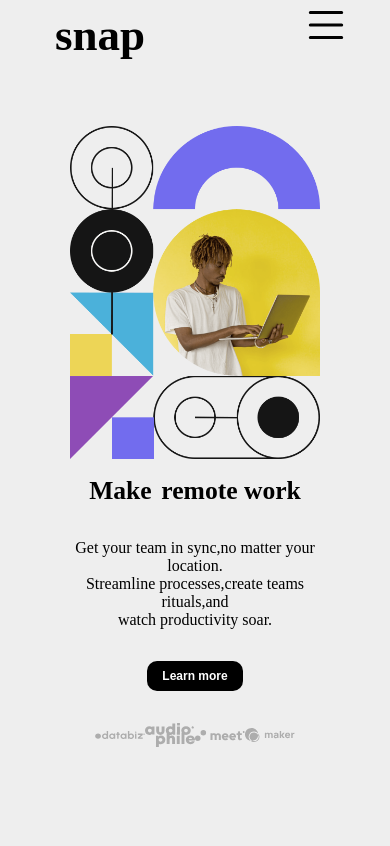
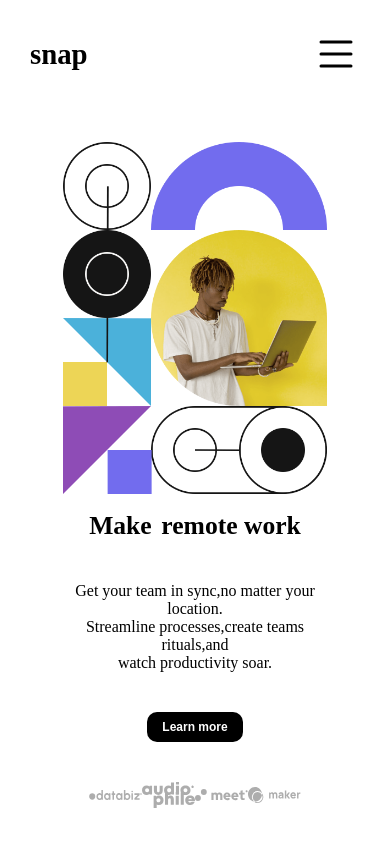
Before and after one commit to pichar376/remote-work, a React (Create React App) app: page / in a window 390 px wide. Shown: the top 846 px of the page. Built offline with nearby package versions, Linux system fonts and the light colour scheme.

Commit message:
adjusted some details in media querys

```diff
--- a/src/App.js
+++ b/src/App.js
@@ -1,3 +1,4 @@
+import { useState } from "react";
 import Layout from "./components/Layout/Layout";
 import MainContainer from "./components/MainContainer/MainContainer";
 import NavBar from "./components/NavBar/NavBar";
@@ -5,11 +6,16 @@ import "./globalStyles.css"
 
 
 function App() {
+
+  const [active, setActive] = useState(false);
   return (
-    <Layout>
-      <NavBar />
-      <MainContainer />
-    </Layout>
+    <div className={`App ${active ? "active" : ""}`}>
+
+      <NavBar active={active} setActive={setActive} />
+      <MainContainer active={active} />
+
+
+    </div>
   )
 
 }
--- a/src/components/DropDownCompany/DropDownCompany.jsx
+++ b/src/components/DropDownCompany/DropDownCompany.jsx
@@ -6,9 +6,9 @@ import {
   MenuList,
   MydropDownButtonContainer,
   StyledButtonCompany,
-} from "./stylesDropDowncompany";
+} from "./stylesDropDownCompany.js";
 
-const DropDownCompany = ({ name, item1, item2, item3 }) => {
+const DropDownCompany = ({ name, items }) => {
   const [click, setClick] = useState(false);
 
   // arrows that will be after the button
@@ -28,7 +28,7 @@ const DropDownCompany = ({ name, item1, item2, item3 }) => {
   const handleClick = () => {
     setClick(!click);
   };
-  console.log(downArrow);
+
   return (
     <MydropDownButtonContainer onClick={handleClick}>
       <StyledButtonCompany click={click}>
@@ -37,9 +37,11 @@ const DropDownCompany = ({ name, item1, item2, item3 }) => {
       </StyledButtonCompany>
 
       <MenuList click={click}>
-        <ItemList>{item1}</ItemList>
-        <ItemList>{item2}</ItemList>
-        <ItemList>{item3}</ItemList>
+        <div className="container-items">
+          {items.map((el, index) => (
+            <ItemList key={index}>{el}</ItemList>
+          ))}
+        </div>
       </MenuList>
     </MydropDownButtonContainer>
   );
--- a/src/components/DropDownCompany/stylesDropDowncompany.js
+++ b/src/components/DropDownCompany/stylesDropDowncompany.js
@@ -17,7 +17,7 @@ margin:0;
 
 
 
-export const MenuList = styled.ul`
+export const MenuList = styled.div`
 display:flex;
  visibility:${({ click }) => (click ? "visible" : "hidden")};
   opacity:${({ click }) => (click ? "1" : "0")};
@@ -25,15 +25,26 @@ display:flex;
  box-shadow: 0 0 1rem #00000025;
  border-radius:3px;
  position: absolute;
- flex-flow:column wrap;
+ flex-flow:column nowrap;
  justify-content:space-evenly;
 top:2rem;
 width:5rem;
 height:6rem;
 left:0rem;
 transition:all .3s ease-in;
+.container-items{
+  height:100%;
+  display:flex;
+  position:relative;
+  flex-direction:column;
+  justify-content:space-evenly;
+}
+&>p{
+  position:absolute;
+  top:1rem;
+}
 
-    @media(max-width:770px){
+@media(max-width:770px){
   position:initial;
   display:block;
   visibility:${({ click }) => (click ? "visible" : "hidden")};
@@ -46,10 +57,9 @@ transition:all .3s ease-in;
   }
 `
 
-export const ItemList = styled.li`
-list-style-type:none;
-margin-left:-1.4rem;
+export const ItemList = styled.p`
 font-size:15px;
+margin-left:.3rem;
 @media(max-width:770px){
    display:flex;
    align-items:center;
--- a/src/components/DropDownFeatures/stylesDropDownFeatures.js
+++ b/src/components/DropDownFeatures/stylesDropDownFeatures.js
@@ -20,13 +20,12 @@ background-color: white;
 
   @media(max-width:770px){
   position:initial;
-  display:block;
   visibility:${({ click }) => (click ? "visible" : "hidden")};
   opacity:${({ click }) => (click ? "1" : "0")};
   margin:0;
   height:auto;
   box-shadow:0 0 0;
-   transform: translateX(-8em);
+  transform:translate(0);
   }
 
   `
--- a/src/components/Layout/stylesLayout.js
+++ b/src/components/Layout/stylesLayout.js
@@ -1,10 +1,9 @@
 import { styled } from "styled-components";
 
 export const LayoutSltyled = styled.div`
-max-width: 80vw;
-min-width:30vw;
+max-width:960px;
+min-width:300px;
 height: 100vh;
-margin: 0 auto;
 
 /* @media(max-width:600px){
   width:60vw;
--- a/src/components/MainContainer/stylesMainContainer.js
+++ b/src/components/MainContainer/stylesMainContainer.js
@@ -15,6 +15,7 @@ margin:4rem auto;
  min-height:60%;
 }
 
+
 `
 
 export const FigureStyled = styled.div`
@@ -24,12 +25,12 @@ width:100%;
 height:100%;
 
 img{
-  max-width:100%;
+  max-width:300px;
   min-width:200px;
   height:auto;
 }
 @media(min-width:770px){
-  order:1;
+  order:2;
   justify-content: center;
 }
 `
@@ -40,14 +41,15 @@ export const MakeSectionStyle = styled.div`
   display:flex;
   flex-flow: column nowrap;
   justify-content: space-evenly;
-  order:2;
-  gap:2rem;
+  align-items: center;
+  order:1;
+  gap:2.5rem;
   width:100%;
-  align-items: center;
 
-@media(min-width:770px){
+  @media(min-width:770px){
 
-  order:1;
+    align-items:flex-start;
+    order:1;
 justify-content: space-between;
 align-items:flex-start;
 
@@ -108,7 +110,11 @@ export const ButtonLearnMore = styled.button`
      font-size:12px;
      background-color:#000;
      font-weight:600;
-
+     transition:all .3s ease-in-out;
+&:hover{
+   color:#000;
+  background-color: #fff;
+}
 `
 
 export const ContainerImagesStyle = styled.div`
--- /dev/null
+++ b/src/components/MenuBurguer/MenuBurguer.jsx
@@ -0,0 +1,13 @@
+import { BsList } from "react-icons/bs";
+import { IoCloseOutline } from "react-icons/io5";
+import { ContainerMenuBurguer } from "./menuStyles";
+
+const MenuBurguer = ({ handleMenu, active }) => {
+  return (
+    <ContainerMenuBurguer onClick={handleMenu}>
+      {active ? <IoCloseOutline /> : <BsList />}
+    </ContainerMenuBurguer>
+  );
+};
+
+export default MenuBurguer;
--- /dev/null
+++ b/src/components/MenuBurguer/menuStyles.js
@@ -0,0 +1,13 @@
+import { styled } from "styled-components";
+
+export const ContainerMenuBurguer = styled.article`
+display:flex;
+font-size:3rem;
+z-index:999;
+@media(min-width:450px){
+    font-size:4rem;
+  }
+@media(min-width:790px){
+    display:none;
+  }
+`
--- a/src/components/NavBar/NavBar.jsx
+++ b/src/components/NavBar/NavBar.jsx
@@ -1,23 +1,26 @@
 import DropDownFeatures from "../DropDownFeatures/DropDownFeatures";
 import DropDownCompany from "../DropDownCompany/DropDownCompany";
-import { BsList } from "react-icons/bs";
-import { IoCloseOutline } from "react-icons/io5";
+
 import {
   ContainerLoggin,
-  ContainerMenuBurguer,
   MenuLinks,
   NavBarStyled,
   SnapStyle,
 } from "./stylesNavBar";
+import MenuBurguer from "../MenuBurguer/MenuBurguer";
+import { useState } from "react";
 
 const NavBar = ({ active, setActive }) => {
   const handleMenu = () => {
     setActive(!active);
+    console.log(active);
   };
+
+  const itemsForCompany = ["History", "Our Team", "Blog"];
   return (
     <NavBarStyled>
-      <SnapStyle className="snap">snap</SnapStyle>
-      <MenuLinks active={active}>
+      <SnapStyle>snap</SnapStyle>
+      <MenuLinks className={`${active ? "active" : ""}`}>
         <DropDownFeatures
           name="Features"
           item1="todolist"
@@ -26,27 +29,20 @@ const NavBar = ({ active, setActive }) => {
           item4="planning"
         />
 
-        <DropDownCompany
-          name="Company"
-          item1="History"
-          item2="Our Team"
-          item3="Blog"
-        />
+        <DropDownCompany name="Company" items={itemsForCompany} />
 
-        <a href="">Careers</a>
-        <a href="">About</a>
+        <a href="#">Careers</a>
+        <a href="#">About</a>
         <ContainerLoggin>
-          <a href="" className="loggin-button">
+          <a href="#" className="loggin-button">
             Loggin
           </a>
-          <a href="" className="register">
+          <a href="#" className="register">
             <span>Register</span>
           </a>
         </ContainerLoggin>
       </MenuLinks>
-      <ContainerMenuBurguer onClick={handleMenu}>
-        {active ? <IoCloseOutline /> : <BsList />}
-      </ContainerMenuBurguer>
+      <MenuBurguer handleMenu={handleMenu} active={active} />
     </NavBarStyled>
   );
 };
--- a/src/components/NavBar/stylesNavBar.js
+++ b/src/components/NavBar/stylesNavBar.js
@@ -1,16 +1,16 @@
 import { styled } from "styled-components"
 
 export const NavBarStyled = styled.nav`
-width:100%;
-display:flex;
-align-items:center;
-font-size:14px;
-@media(max-width:770px){
-  justify-content:space-between;
+ display:flex;
+ justify-content:space-between;
+ width:100%;
+ margin: 0 auto;
+ font-size:14px;
+ gap:1rem;
+ align-items:center;
+
+ @media(min-width:770px){
   align-items:baseline;
-  .snap{
-    font-size:45px;
-  }
 }
 a{
   margin: 2em 2em;
@@ -23,12 +23,6 @@ a{
   @media(max-width:770px){
       margin:0;
     }
-}
-
-.snap{
-font-weight: 700;
-margin-right:1.5rem;
- margin-left:1rem;
 }
   `
 export const ContainerLoggin = styled.div`
@@ -44,6 +38,7 @@ align-items:center;
     width:5rem;
     height:2rem;
     border-radius:10px;
+
  }
 
 @media(max-width:770px){
@@ -59,42 +54,24 @@ align-items:center;
   }
 }
 `
-export const ContainerMenuBurguer = styled.article`
- display:none;
-  @media(max-width:770px){
-    position:sticky;
-    right:.5rem;
-  display:block;
-    font-size:50px;
-    z-index:999;
-  }
-`
 export const MenuLinks = styled.div`
-width:100%;
-display:flex;
-justify-content:space-evenly;
+width:55%;
+display:none;
 align-items:center;
-height:3rem;
-
-@media(max-width:770px){
-  display:none;
-
-}
-
-/* @media(max-width:770px){
    position:absolute;
   background-color:white;
-  width:60vw;
   top:0;
-  right:${({ active }) => (active ? "0" : "-45rem")};
   bottom:0;
-  display:flex;
+  right: 0;
   flex-flow:column wrap;
   align-items:center;
   justify-content:space-evenly;
    border-radius:15px 0 0 15px;
   transition:all .8s ease-in-out;
   z-index:999;
+
+
+
   a,.register{
     color: #00000075;
    &:hover{
@@ -102,9 +79,27 @@ height:3rem;
     font-weight:700;
    }
   }
-} */
+  @media(max-width:770px){
+    &.active{
+  right:0;
+  display: flex;
+}
+  }
+   @media(min-width:790px){
+  display: flex;
+  width:100%;
+  flex-flow:row wrap;
+  height:auto;
+  position: initial;
+}
 `
 export const SnapStyle = styled.h1`
+display:flex;
+align-items: center;
+font-weight: 700;
+margin-right:1.5rem;
+font-size:1.8rem;
 font-weight:700;
 
+
 `
--- a/src/globalStyles.css
+++ b/src/globalStyles.css
@@ -1,6 +1,3 @@
-body {
-  background-color: #eee;
-}
 *,
 * ::after,
 * ::before {
@@ -8,3 +5,14 @@ body {
   margin: 0;
   padding: 0;
 }
+.App {
+  position: relative;
+  margin: 0 auto;
+  max-width: 960px;
+  padding: 30px;
+}
+@media (max-width: 790px) {
+  .active {
+    background-color: #00000080;
+  }
+}
```
